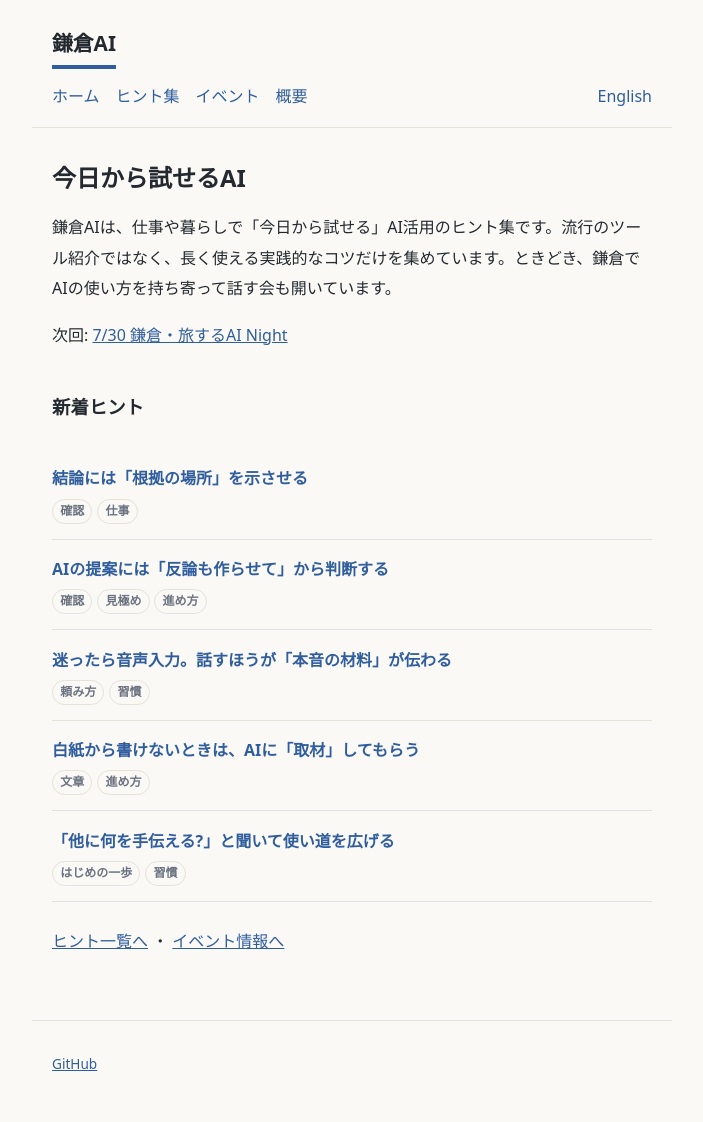
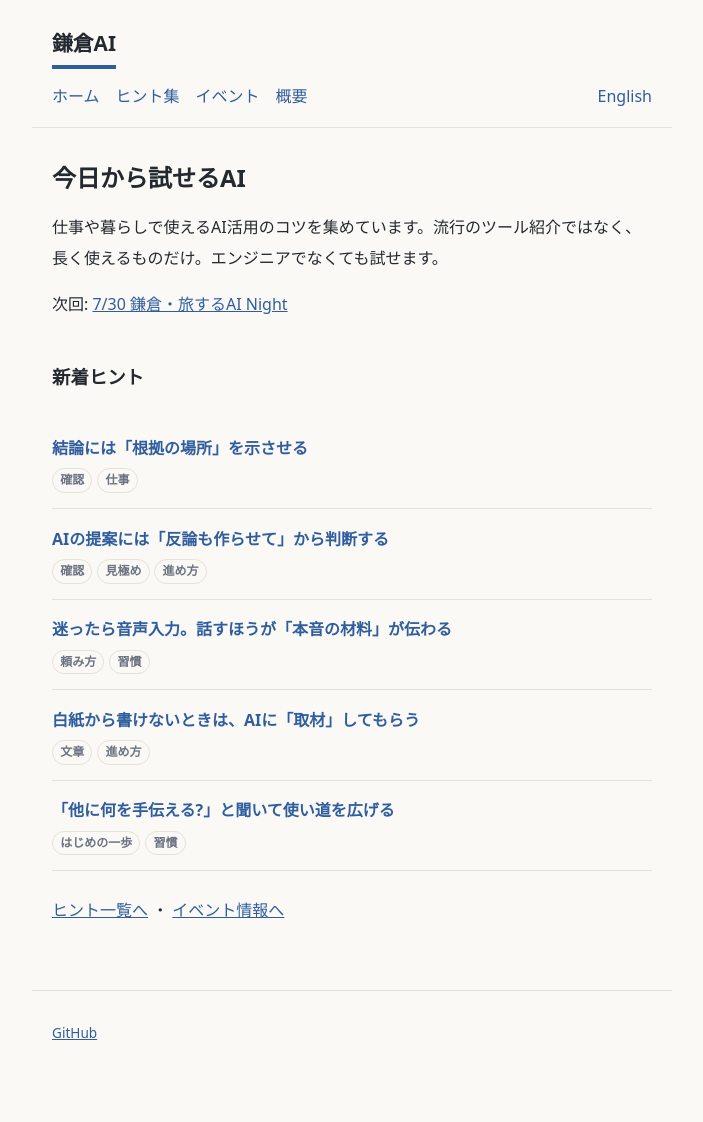
Before and after one commit to tagawa/kamakura-ai, a Jekyll site: the page built from ja/index.md, in a window 1280 px wide. Shown: the whole page, without its empty margins (288-991 px from the left). Built offline with Jekyll 4.4.1, drawn with Linux system fonts in a browser that asks for light colours; comment, search, counter and statistics services are not loaded; after the commit the page ends 1092 px from its top, so only the background shows below that.

Commit message:
Update AI usage tips description in index.md
Revised the description of AI usage tips to emphasize practical applications and accessibility for non-engineers.

```diff
--- a/ja/index.md
+++ b/ja/index.md
@@ -9,12 +9,15 @@ permalink: /ja/
 next_event_date: 2026-07-30
 next_event_title: 鎌倉・旅するAI Night
 ---
-鎌倉AIは、仕事や暮らしで「今日から試せる」AI活用のヒント集です。流行のツール紹介ではなく、長く使える実践的なコツだけを集めています。ときどき、鎌倉でAIの使い方を持ち寄って話す会も開いています。
+
+仕事や暮らしで使えるAI活用のコツを集めています。流行のツール紹介ではなく、長く使えるものだけ。エンジニアでなくても試せます。
 
 {% assign today_int = site.time | date: '%Y%m%d' | plus: 0 %}
 {% assign event_int = page.next_event_date | date: '%Y%m%d' | plus: 0 %}
 {% if page.next_event_date and event_int >= today_int %}
 <p class="next-event">次回: <a href="/ja/events/">{{ page.next_event_date | date: '%-m/%-d' }} {{ page.next_event_title }}</a></p>
+{% else %}
+<p class="next-event"><a href="/ja/events/">鎌倉でときどき、AIを使って手を動かす会を開いています</a></p>
 {% endif %}
 
 <h2>新着ヒント</h2>
```
